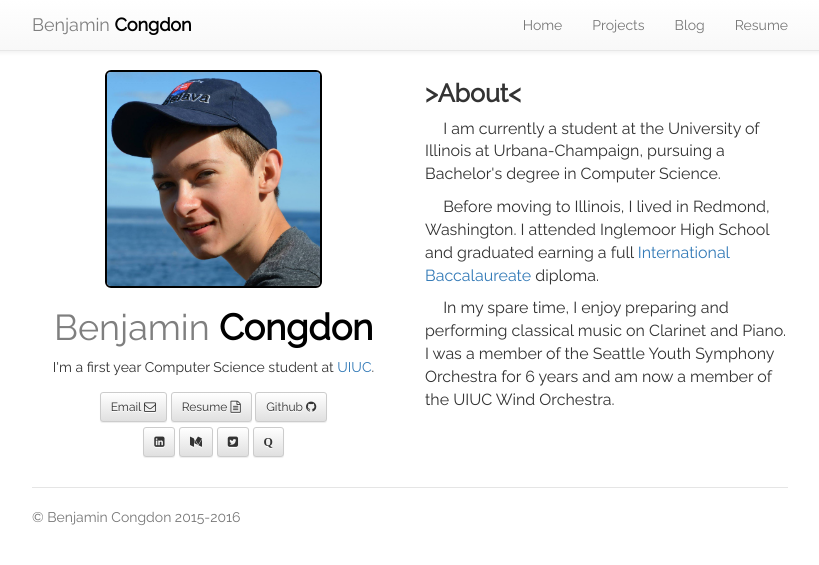
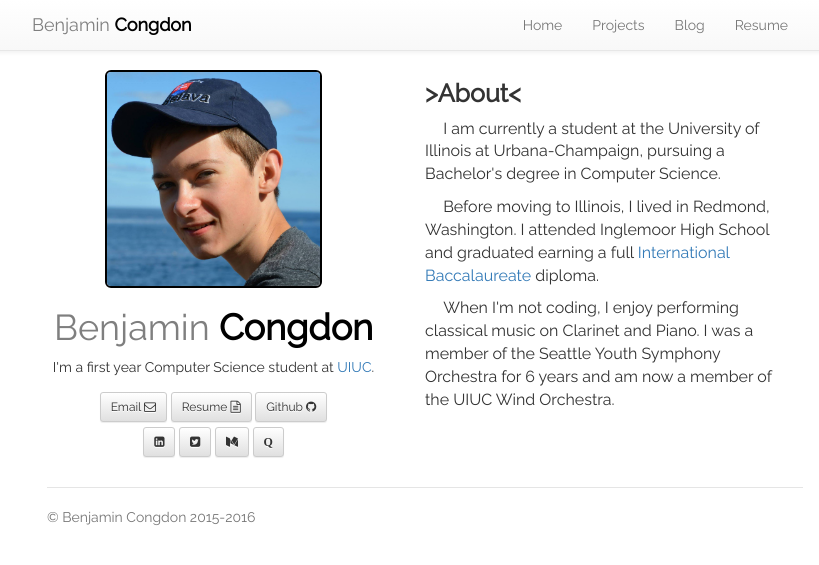
Before and after one commit to rhythmmec/bcongdon.github.io, a Jekyll site: the page built from index.html, in a window 1280 px wide. Shown: the top 565 px of the page, without its empty margins (230-1049 px from the left). Built offline with Jekyll 4.4.1, drawn with Linux system fonts in a browser that asks for light colours; nearby versions of some CDN libraries.

```diff
--- a/archive.html
+++ b/archive.html
@@ -2,6 +2,7 @@
 layout: default
 title: Archive
 description: The archive for Benjamin Congdon's Blog
+permalink: /archive
 ---
 
 <link rel="stylesheet" type="text/css" href="{{ site.path }}/css/style.css" >
--- a/index.html
+++ b/index.html
@@ -23,8 +25,8 @@ layout: default
       </div><br>
       <div class="btn-group social-media-buttons">
         <a href="https://www.linkedin.com/pub/benjamin-congdon/104/613/169"><button class="btn btn-sm btn-default"  type="button"><i class="fa fa-linkedin-square"></i></button></a>
+        <a href="https://twitter.com/{{ site.twitter_username }}"><button class="btn btn-sm btn-default"  type="button"><i class="fa fa-twitter-square"></i></button></a>
         <a href="https://medium.com/@{{ site.medium_username }}"><button class="btn btn-sm btn-default" type="button"><i class="fa fa-medium"></i></button></a>
-        <a href="https://twitter.com/{{ site.twitter_username }}"><button class="btn btn-sm btn-default"  type="button"><i class="fa fa-twitter-square"></i></button></a>
         <a href="https://www.quora.com/profile/{{ site.quora_username }}"><button class="btn btn-sm btn-default" type="button"><span class="fa"><strong>Q</strong></span></button></a>
       </div>
     </div>
@@ -36,9 +38,8 @@ layout: default
         <p>Before moving to Illinois, I lived in Redmond, Washington. I attended
           Inglemoor High School and graduated earning a full <a href= http://www.ibo.org/>International Baccalaureate</a>
           diploma.</p>
-        <p>In my spare time, I enjoy preparing and performing classical music on Clarinet and Piano.
+        <p>When I'm not coding, I enjoy performing classical music on Clarinet and Piano.
         I was a member of the Seattle Youth Symphony Orchestra for 6 years and am
         now a member of the UIUC Wind Orchestra.</p>
     </div>
   </div>
-</div>
--- a/projects.html
+++ b/projects.html
@@ -1,6 +1,7 @@
 ---
 title: Projects
 layout: default
+permalink: /projects
 description: Benjamin Congdon's Projects
 ---
 
```
Also changed, not shown: other parts of index.html (+2 -0 lines), _posts/2016-03-21-Jekyll-New-Post-Script.markdown (+8 -8 lines).
